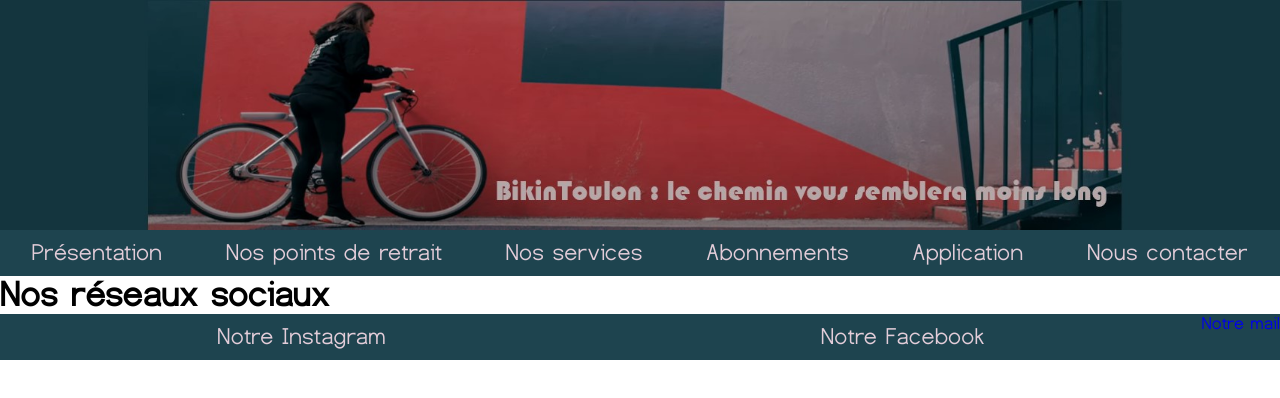
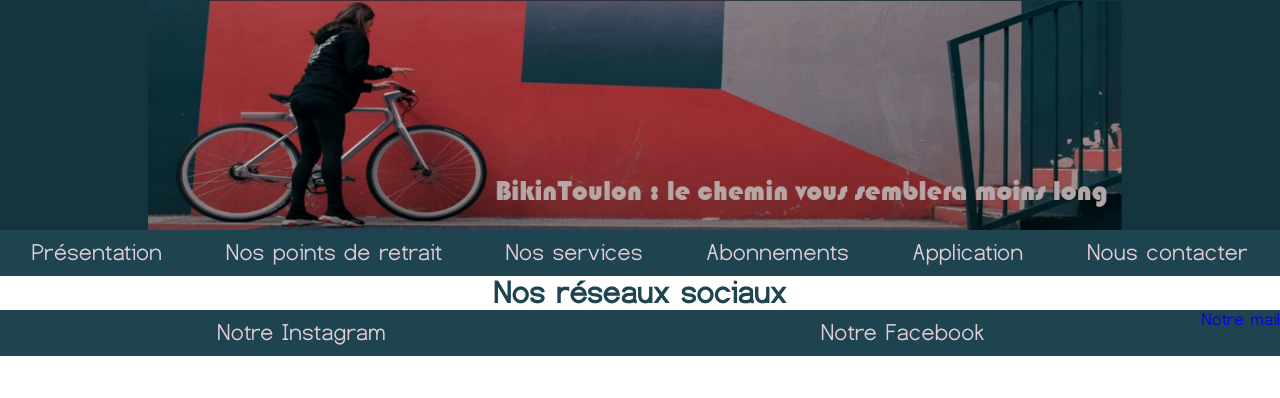
Before and after one commit to Gofrane0310/Bikintoulon, a website: page public_html/Pages_html/contact.html in a window 1280 px wide. Drawn offline with Linux system fonts and the light colour scheme.

Commit message:
Merge origin/master
Conflicts:
	public_html/Pages_html/contact.html

```diff
--- a/public_html/Pages_html/contact.html
+++ b/public_html/Pages_html/contact.html
@@ -21,13 +21,7 @@
                     <li><a href="contact.html">Nous contacter</a></li>
                 </ul>
             </nav>
-    </body>
-
-
-    <header>
             <h1>Nos réseaux sociaux</h1>
-    </header>
-
             <nav>
                 <ul>
                     <li><a href="https://www.instagram.com/bikintoulon/">Notre Instagram</a>
@@ -37,10 +31,6 @@
                     </li><a href="mailto:BikinToulon@gmail.com">Notre mail</a>
                 </ul>
             </nav>
+    </body>
 
-
-
-
-
-</body>
 </html>
--- a/public_html/css/css_general.css
+++ b/public_html/css/css_general.css
@@ -56,3 +56,9 @@ nav ul li a {
 nav ul li:hover {
     background-color: #C22323; /* Couleur du fond au passage de la souris */
 }
+
+h1 {
+    color: #1E444F; /* Couleur du texte */
+    text-align: center; /* Le texte est centrÃ© */
+    font-size: xx-large; /* Le texte est grossi en XXL */
+}
```
Also changed, not shown: public_html/Pages_html/application.html (+1 -2 lines), public_html/images/accueil/banniere4.jpg (added), public_html/images/appli_carte.jpg (added), public_html/images/appli_fine.jpg (added), public_html/images/appli_itineraire.jpg (added), public_html/images/appli_timer.jpg (added). Lines whose indentation alone changed are shown as unchanged.
